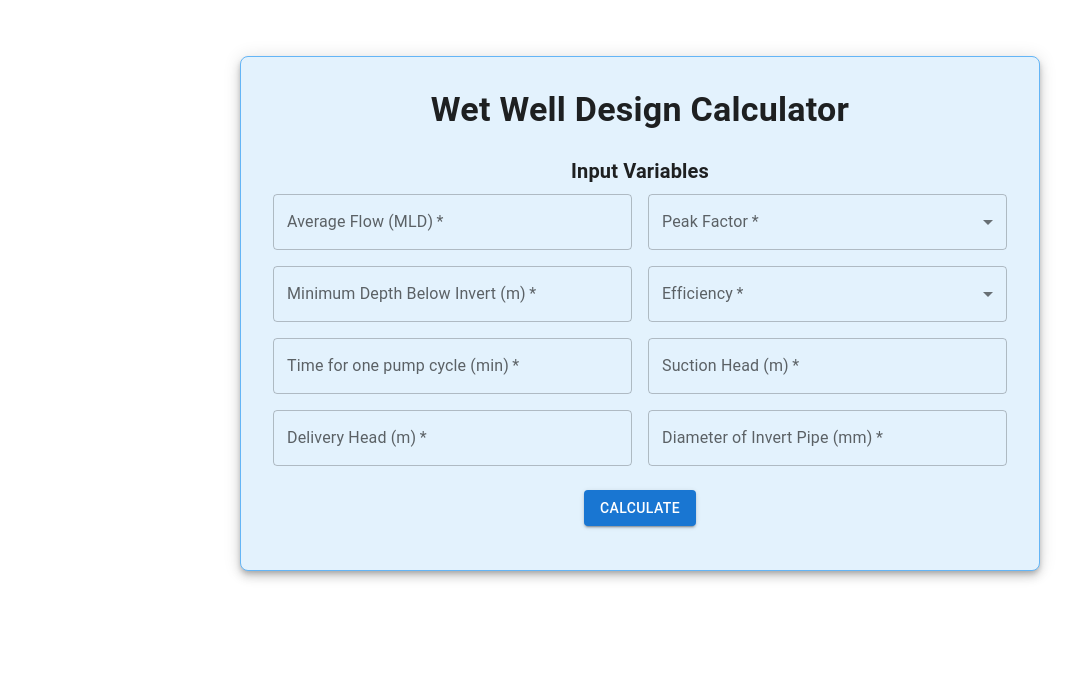
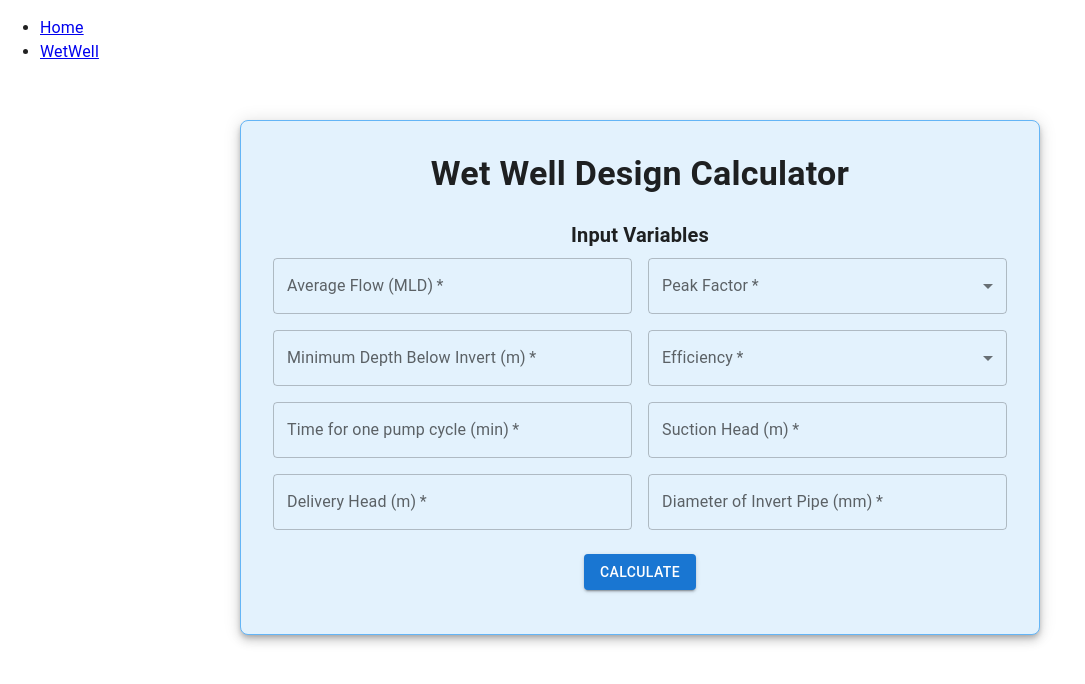
Before and after one commit to Yankyyyy/STP-Design-Tool, a React (Create React App) app: page /wetwell in a window 1280 px wide. Shown: the top 684 px of the page, without its empty margins (0-1085 px from the left). Built offline with nearby package versions, Linux system fonts and the light colour scheme.

Commit message:
feat:pages and routing functionality added

```diff
--- a/src/App.js
+++ b/src/App.js
@@ -1,58 +1,20 @@
-// App.js
-
-import React, { useState } from 'react';
-import WetWellForm from './components/WetWellForm';
-import DesignOutput from './components/DesignOutput';
-import { calculateWetWellDesign } from './utils/CalculateDesign';
-import { Container, CssBaseline, Typography, Paper, Box } from '@mui/material';
-import { blue } from '@mui/material/colors';
+// src/App.js
+import React from 'react';
+import { BrowserRouter as Router, Routes, Route } from 'react-router-dom';
+import HomePage from './pages/Home';
+import WetWell from './pages/WetWell';
+import NavBar from './components/NavBar';
 
 const App = () => {
-  const [outputs, setOutputs] = useState(null);
-
-  const handleCalculate = (inputs) => {
-    const calculatedOutputs = calculateWetWellDesign(inputs);
-    setOutputs(calculatedOutputs);
-  };
-
   return (
-    <Container component="main">
-      <CssBaseline />
-      <Box
-        sx={{
-          my: 4,
-          p: 3,
-          display: 'flex',
-          flexDirection: 'column',
-          alignItems: 'center',
-          borderRadius: 2,
-        }}
-      >
-        <Paper
-          elevation={6}
-          sx={{
-            p: 4,
-            borderRadius: 2,
-            textAlign: 'center',
-            width: '100%',
-            maxWidth: 800,
-            backgroundColor: blue[50], // Light blue background for the Paper
-            border: `1px solid ${blue[300]}`, // Light blue border
-          }}
-        >
-          <Typography
-            variant="h4"
-            gutterBottom
-          >
-            <b>Wet Well Design Calculator</b>
-          </Typography>
-          <WetWellForm onCalculate={handleCalculate} />
-          {outputs && <DesignOutput outputs={outputs} />}
-        </Paper>
-      </Box>
-    </Container>
+    <Router>
+      <NavBar />
+      <Routes>
+        <Route path="/" element={<HomePage />} />
+        <Route path="/wetwell" element={<WetWell />} />
+      </Routes>
+    </Router>
   );
 };
 
-
 export default App;
--- /dev/null
+++ b/src/components/NavBar.js
@@ -0,0 +1,20 @@
+// src/components/NavBar.js
+import React from 'react';
+import { Link } from 'react-router-dom';
+
+const NavBar = () => {
+  return (
+    <nav>
+      <ul>
+        <li>
+          <Link to="/">Home</Link>
+        </li>
+        <li>
+          <Link to="/wetwell">WetWell</Link>
+        </li>
+      </ul>
+    </nav>
+  );
+};
+
+export default NavBar;
--- /dev/null
+++ b/src/pages/Home.js
@@ -0,0 +1,12 @@
+import React from 'react';
+
+const Home = () => {
+  return (
+    <div>
+      <h1>Home Page</h1>
+      <p>Welcome to the home page of Design of STPs for Small and Medium Towns!</p>
+    </div>
+  );
+};
+
+export default Home;
--- /dev/null
+++ b/src/pages/WetWell.js
@@ -0,0 +1,57 @@
+// WetWell.js
+
+import React, { useState } from 'react';
+import WetWellForm from '../components/WetWellForm';
+import DesignOutput from '../components/DesignOutput';
+import { calculateWetWellDesign } from '../utils/CalculateDesign';
+import { Container, CssBaseline, Typography, Paper, Box } from '@mui/material';
+import { blue } from '@mui/material/colors';
+
+const WetWell = () => {
+  const [outputs, setOutputs] = useState(null);
+
+  const handleCalculate = (inputs) => {
+    const calculatedOutputs = calculateWetWellDesign(inputs);
+    setOutputs(calculatedOutputs);
+  };
+
+  return (
+    <Container component="main">
+      <CssBaseline />
+      <Box
+        sx={{
+          my: 4,
+          p: 3,
+          display: 'flex',
+          flexDirection: 'column',
+          alignItems: 'center',
+          borderRadius: 2,
+        }}
+      >
+        <Paper
+          elevation={6}
+          sx={{
+            p: 4,
+            borderRadius: 2,
+            textAlign: 'center',
+            width: '100%',
+            maxWidth: 800,
+            backgroundColor: blue[50], // Light blue background for the Paper
+            border: `1px solid ${blue[300]}`, // Light blue border
+          }}
+        >
+          <Typography
+            variant="h4"
+            gutterBottom
+          >
+            <b>Wet Well Design Calculator</b>
+          </Typography>
+          <WetWellForm onCalculate={handleCalculate} />
+          {outputs && <DesignOutput outputs={outputs} />}
+        </Paper>
+      </Box>
+    </Container>
+  );
+};
+
+export default WetWell;
```
